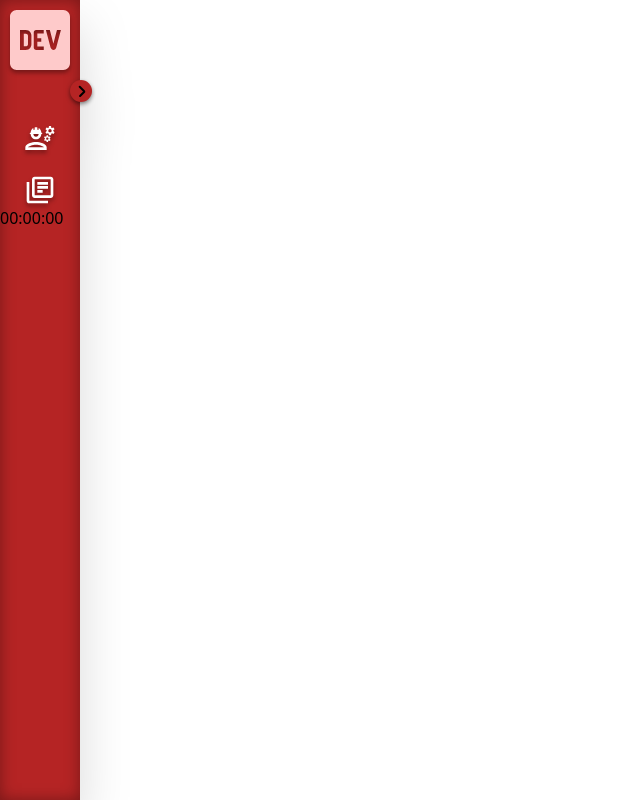
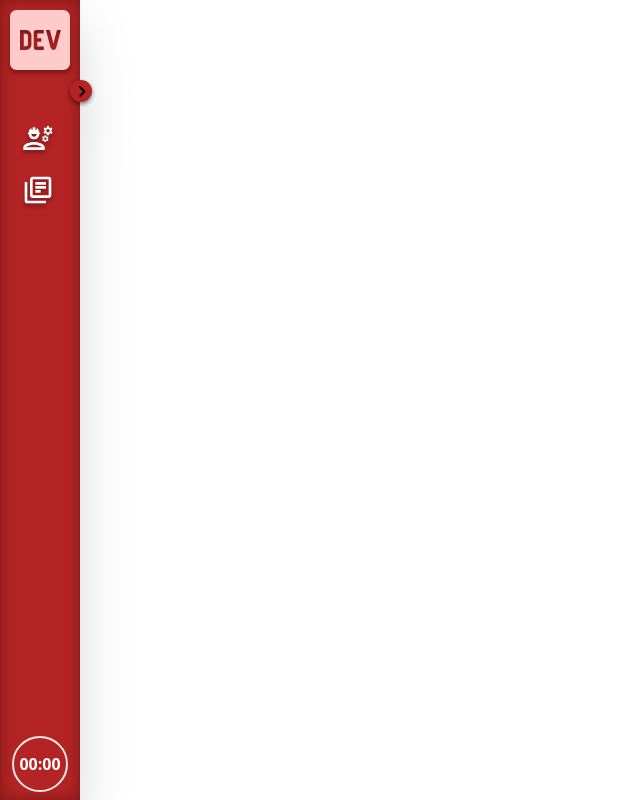
Before and after one commit to TomasVilk/CentralHUB, a React (Create React App) app: page /CentralHUB/workspace in a window 1280 px wide. Shown: the whole page, without its empty margins (0-640 px from the left). Built offline with nearby package versions, Linux system fonts and the light colour scheme.

Commit message:
navigation optimization/styling
optimized nav code, added label and hover styles. new clock styles

```diff
--- a/src/atoms/NavLinks.tsx
+++ /dev/null
@@ -1,22 +0,0 @@
-import { NavLink } from 'react-router-dom';
-import { ReactComponent as Workspace } from '../assets/workspace.svg';
-import { ReactComponent as Library } from '../assets/library.svg';
-
-const NavLinks = () => (
-  <nav className="flex items-center justify-center">
-    <ul className="flex flex-col items-center justify-center gap-5 text-white pt-5">
-      <li>
-        <NavLink to="/workspace">
-          <Workspace className="fill-current text-white w-8 h-8 filter drop-shadow-hmm hover:text-red-200" />
-        </NavLink>
-      </li>
-      <li>
-        <NavLink to="/library">
-          <Library className="fill-current text-white w-8 h-8 filter drop-shadow-hmm hover:text-red-200" />
-        </NavLink>
-      </li>
-    </ul>
-  </nav>
-);
-
-export default NavLinks;
--- a/src/atoms/SiteLogo.tsx
+++ /dev/null
@@ -1,12 +0,0 @@
-import { NavLink } from 'react-router-dom';
-import { ReactComponent as Logo } from '../assets/logo.svg';
-
-export const SiteLogo = () => (
-  <div className="flex items-center justify-center">
-    <NavLink to="/">
-      <Logo className="fill-current text-white w-20 h-20  filter drop-shadow-hmm hover:text-red-200" />
-    </NavLink>
-  </div>
-);
-
-export default SiteLogo;
--- a/src/custom/timer-context.tsx
+++ b/src/custom/timer-context.tsx
@@ -44,6 +44,14 @@ export const formatTime = (time:number) => {
   const minutes = m < 10 ? `0${m}` : m;
   const seconds = s < 10 ? `0${s}` : s;
   return `${hours}:${minutes}:${seconds}`;
+};
+
+export const menuTime = (time:number) => {
+  const h = Math.floor(time! / 3600);
+  const m = Math.floor((time! % 3600) / 60);
+  const hours = h < 10 ? `0${h}` : h;
+  const minutes = m < 10 ? `0${m}` : m;
+  return `${hours}:${minutes}`;
 };
 
 const TimerContext = createContext<{
--- a/src/organisms/Navigation.tsx
+++ b/src/organisms/Navigation.tsx
@@ -1,22 +1,39 @@
 import { useState } from 'react';
-import SiteLogo from '../atoms/SiteLogo';
-import NavLinks from '../atoms/NavLinks';
-import { formatTime, useTimer } from '../custom/timer-context';
-
-// @TODO style non active and active timer in nav
+import { NavLink } from 'react-router-dom';
+import { ReactComponent as Logo } from '../assets/logo.svg';
+import { ReactComponent as Workspace } from '../assets/workspace.svg';
+import { ReactComponent as Library } from '../assets/library.svg';
+import { menuTime, useTimer } from '../custom/timer-context';
 
 export const Navigation = () => {
   const { state } = useTimer();
   const [open, setOpen] = useState(false);
   return (
-    <div className={`flex flex-col justify-start bg-[#B52424] w-20 shadow-insetXD drop-shadow-2xl min-h-screen transition-width duration-500 ease-in-out ${open && 'w-40'}`}>
-      <SiteLogo />
+    <div onBlur={() => setOpen(false)} className={`flex flex-col justify-start bg-[#B52424] w-20 shadow-insetXD drop-shadow-2xl min-h-screen transition-width duration-500 ease-in-out ${open && 'w-40'}`}>
+      <NavLink to="/" className="flex items-center justify-center">
+        <Logo className="fill-current text-white w-20 h-20  filter drop-shadow-hmm hover:text-red-200" />
+      </NavLink>
       <button type="button" onClick={() => setOpen(!open)} className={`"flex flex-col justify-center items-center relative left-[70px] bg-[#B52424] shadow-xd w-[22px] h-[22px] rounded-full transition-all duration-500 ease-in-out transform hover:scale-150 active:scale-150 focus:outline-none focus:ring focus:ring-blue-600" ${open && 'left-[150px]'}`}>
         <span className={`block h-[1.5px] w-[8px] bg-black rounded absolute transform rotate-45 left-[7.5px] top-[7.5px] transition-all duration-500 ease-in-out ${open && 'left-[6px] top-[13px]'}`} />
         <span className={`block h-[1.5px] w-[8px] bg-black rounded absolute transform -rotate-45 left-[7.5px] top-[12.5px] transition-all duration-500 ease-in-out ${open && 'left-[6px] top-[8px]'}`} />
       </button>
-      <NavLinks />
-      <span>{formatTime(state.time!)}</span>
+      <nav className="flex items-center justify-center">
+        <ul className="flex flex-col gap-5 text-white pt-5">
+          <li>
+            <NavLink to="/workspace" className="group flex items-center justify-start">
+              <Workspace className="fill-current text-white w-8 h-8 filter drop-shadow-hmm group-hover:text-red-200 mr-1" />
+              <span className={`font-semibold disabled:transtition-hover w-0 overflow-hidden transition-all duration-500 ease-in-out ${open ? 'visible w-[80px] delay-500' : 'invisible'}`}><p className="group-hover:text-red-200">Workspace</p></span>
+            </NavLink>
+          </li>
+          <li>
+            <NavLink to="/library" className="group flex items-center justify-start">
+              <Library className="fill-current text-white w-8 h-8 filter drop-shadow-hmm group-hover:text-red-200 mr-1" />
+              <span className={`font-semibold w-0 overflow-hidden transition-all duration-500 ease-in-out ${open ? 'visible w-16 delay-500' : 'invisible'}`}><p className="group-hover:text-red-200">Library</p></span>
+            </NavLink>
+          </li>
+        </ul>
+      </nav>
+      <span className="flex items-center justify-center mt-auto mb-2 self-center justify-self-end font-semibold text-white border-2 rounded-full h-14 w-14">{menuTime(state.time!)}</span>
     </div>
   );
 };
```
